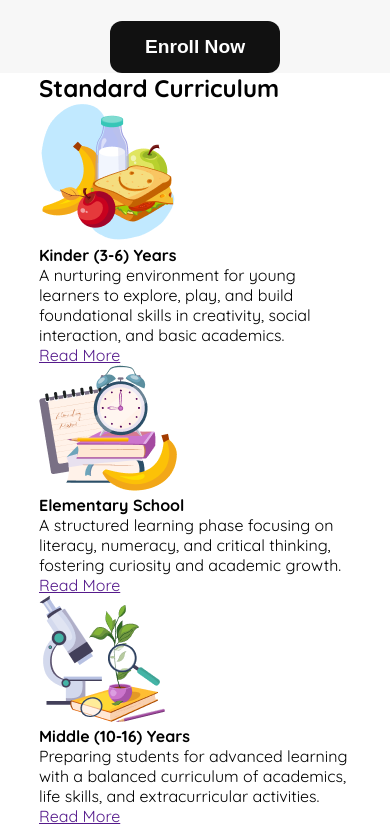
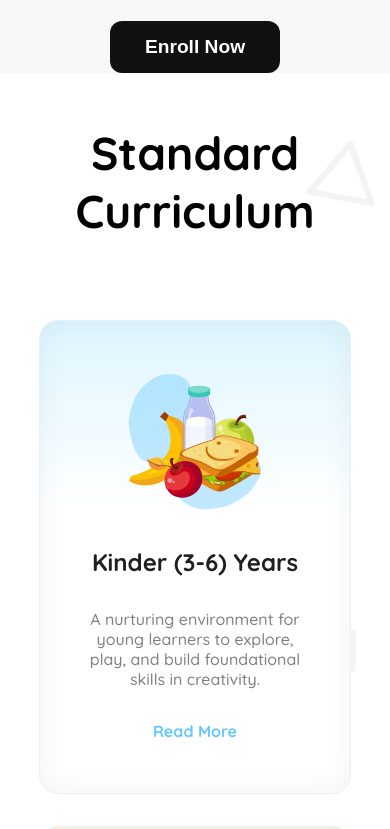
Before and after one commit to Riad45/JKM-B11-A2-KidSchool, a plain HTML site: page index.html in a window 390 px wide. Shown: the part 982-1811 px from the top of the page. Drawn offline with Linux system fonts and the light colour scheme.

Commit message:
standard curriculum added with responsiveness

```diff
--- a/index.html
+++ b/index.html
@@ -12,6 +12,8 @@
     <link rel="preconnect" href="https://fonts.googleapis.com">
     <link rel="preconnect" href="https://fonts.gstatic.com" crossorigin>
     <link href="https://fonts.googleapis.com/css2?family=Quicksand:wght@300..700&display=swap" rel="stylesheet">
+
+    <link rel="stylesheet" href="https://cdnjs.cloudflare.com/ajax/libs/font-awesome/6.7.2/css/all.min.css"/>
 </head>
 
 <body>
@@ -57,23 +59,38 @@
 
         <section class="curriculum">
             <h2 class="section-title">Standard Curriculum</h2>
-            <div class="c-card">
+            <div class="c-card-container">
+                <div class="c-card c1">
                     <img src="./assets/kinder.png" alt="" class="c-card-img">
                     <h4 class="c-card-title">Kinder (3-6) Years</h4>
-               <p class="c-card-description">A nurturing environment for young learners to explore, play, and build foundational skills in creativity, social interaction, and basic academics.</p>
-                <a href="">Read More</a>
+                    <p class="c-card-description">A nurturing environment for young learners to explore, play, and build
+                        foundational skills in creativity.</p>
+                    <a href="" style="color: #64C8FF;">Read More</a>
                 </div>
-            <div class="c-card">
+                <div class="c-card c2">
                     <img src="./assets/elementary.png" alt="" class="c-card-img">
                     <h4 class="c-card-title">Elementary School</h4>
-                <p class="c-card-description">A structured learning phase focusing on literacy, numeracy, and critical thinking, fostering curiosity and academic growth.</p>
-                <a href="">Read More</a>
+                    <p class="c-card-description">A structured learning phase focusing on literacy, numeracy, and
+                        critical thinking, fostering curiosity and academic growth.</p>
+                    <a href="" style="color: #F0AA00;">Read More</a>
                 </div>
-            <div class="c-card">
+                <div class="c-card c3">
                     <img src="./assets/middle.png" alt="" class="c-card-img">
                     <h4 class="c-card-title">Middle (10-16) Years</h4>
-                <p class="c-card-description">Preparing students for advanced learning with a balanced curriculum of academics, life skills, and extracurricular activities.</p>
-                <a href="">Read More</a>
+                    <p class="c-card-description">Preparing students for advanced learning with a balanced curriculum of
+                        academics, life skills, and extracurricular activities.</p>
+                    <a href="" style="color: #8700FF;">Read More</a>
+                </div>
+            </div>
+            <div class="lr-btn">
+                <button class="lr-b ">
+                    <i class="fa-solid fa-chevron-left"></i>
+                </button>
+                <button class="lr-b">
+
+                    <i class="fa-solid fa-chevron-right"></i>
+
+                </button>
             </div>
         </section>
 
--- a/style.css
+++ b/style.css
@@ -4,21 +4,22 @@
     box-sizing: border-box;
 }
 
-body{
+body {
     font-family: Quicksand;
     font-style: normal;
 
 
 }
 
-header , main{
+header,
+main {
     padding: 0% 10%;
 }
 
 
 /* cmn style */
 
-.btn-primary{
+.btn-primary {
     padding: 15px 35px;
     border-radius: 12px;
     font-size: 1.2rem;
@@ -29,7 +30,7 @@ header , main{
 }
 
 
-.hide{
+.hide {
     display: none;
 }
 
@@ -37,7 +38,7 @@ header , main{
 
 /* header  */
 
-header{
+header {
     background: var(--White, #F7F7F7);
 }
 
@@ -45,23 +46,23 @@ header{
 /* nav section */
 
 
-nav{
+nav {
     display: flex;
     align-items: center;
     justify-content: space-between;
     padding-top: 1.5rem;
-    padding-bottom: 3.8rem ;
+    padding-bottom: 3.8rem;
 
 }
 
-.logo >h3{
+.logo>h3 {
 
     color: var(--Black, #111);
     font-size: 2rem;
     font-weight: 700;
 }
 
-.logo{
+.logo {
 
     display: flex;
     align-items: center;
@@ -70,36 +71,39 @@ font-weight: 700;
 
 .nav-options a {
     text-decoration: none;
-    font-size: 1.2rem ;
+    font-size: 1.2rem;
     font-weight: 500;
 }
 
-.nav-options li{
+.nav-options li {
 
     list-style: none;
 
 
 }
 
-ul li:nth-child(1) a{
-    color:var(--Orange, #FEA301) ;
+ul li:nth-child(1) a {
+    color: var(--Orange, #FEA301);
 }
-ul li:nth-child(2) a{
+
+ul li:nth-child(2) a {
     color: var(--Sky-Blue, #01ACFD);
 }
-ul li:nth-child(3) a{
+
+ul li:nth-child(3) a {
     color: #05D4DF;
 }
-ul li:nth-child(4) a{
+
+ul li:nth-child(4) a {
     color: #5D58EF;
 }
 
-.nav-options ul{
+.nav-options ul {
     display: flex;
-    gap: 2.4rem ;
+    gap: 2.4rem;
 }
 
-.nav-btn{
+.nav-btn {
     padding: 15px 35px;
     border-radius: 12px;
     font-size: 1.2rem;
@@ -113,7 +117,7 @@ background: var(--Orange, #FEA301);
 /* Banner-section */
 
 
-.banner-section{
+.banner-section {
 
     display: flex;
     align-items: center;
@@ -124,14 +128,14 @@ background: var(--Orange, #FEA301);
 
 
 
-.banner-heading{
+.banner-heading {
 
     font-size: 3.5rem;
     font-weight: 700;
     margin-bottom: 1.5rem;
 }
 
-.banner-description{
+.banner-description {
     color: var(--Black, #111);
     font-size: 1.3rem;
     font-weight: 400;
@@ -139,12 +143,99 @@ margin-bottom: 1.5rem;
 }
 
 
-.b-img{
+.b-img {
     width: 100%;
 }
 
 
-/* body */
+
+/* Main  */
+
+main {
+
+    background: url(/assets/bg.png)
+}
+
+/* Standard Curriculum section */
+
+.curriculum {
+    padding: 3.2rem 0;
+    text-align: center;
+}
+
+.section-title {
+    color: #000;
+    font-size: 46px;
+    font-weight: 700;
+    padding-bottom: 5rem;
+}
+
+.c-card-container {
+    display: grid;
+    grid-template-columns: repeat(3, 1fr);
+    grid-gap: 2rem;
+
+    padding-bottom: 5rem ;
+}
+
+.c-card {
+    padding: 3.25rem 2.3rem;
+    border-radius: 1.2rem;
+    border: 0.943px solid #DEF5FF;
+    box-shadow: 0px 0px 28.296px 0.943px rgba(0, 0, 0, 0.05) inset;
+}
+
+.c1 {
+    background: linear-gradient(180deg, #DEF5FF 0%, rgba(255, 255, 255, 0.00) 40%), #FFF;
+}
+
+.c2 {
+
+    background: linear-gradient(180deg, #FFF4DC 0%, rgba(255, 255, 255, 0.00) 40%), #FFF;
+
+}
+
+.c3 {
+    background: linear-gradient(180deg, #EEE1FF 0%, rgba(255, 255, 255, 0.00) 40%), #FFF;
+
+
+}
+
+.c-card-title {
+    padding: 2rem 0;
+    color: #202020;
+    font-size: 1.5rem;
+    font-weight: 700;
+
+}
+
+.c-card-description{
+
+    color: #808080;
+font-size: 1rem;
+font-weight: 500;
+padding-bottom: 2rem;
+}
+
+.c-card a{
+    text-decoration: none;
+font-size: 1rem;
+font-weight: 700;
+}
+
+
+.lr-b{
+    border-radius: 50%;
+background: var(--Orange, #FEA301);
+border: none;
+    padding: 1rem 1.2rem;
+
+}
+
+.fa-solid{
+    color: #FFF;
+  font-size: 1.8rem;
+}
 
 
 
@@ -153,17 +244,22 @@ margin-bottom: 1.5rem;
 
 /* Media query for mobile devices */
 
-@media screen and ( max-width: 768px) {
+@media screen and (max-width: 768px) {
 
 
+/* banner section */
 
-
-    .banner-section{
+    .banner-section {
         flex-direction: column-reverse;
         text-align: center;
     }
 
 
 
+    /* Standard Curriculum section */
+
+.c-card-container {
+    grid-template-columns: repeat(1,1fr);
+}
 
 }
```
Lines whose indentation alone changed are shown as unchanged.
